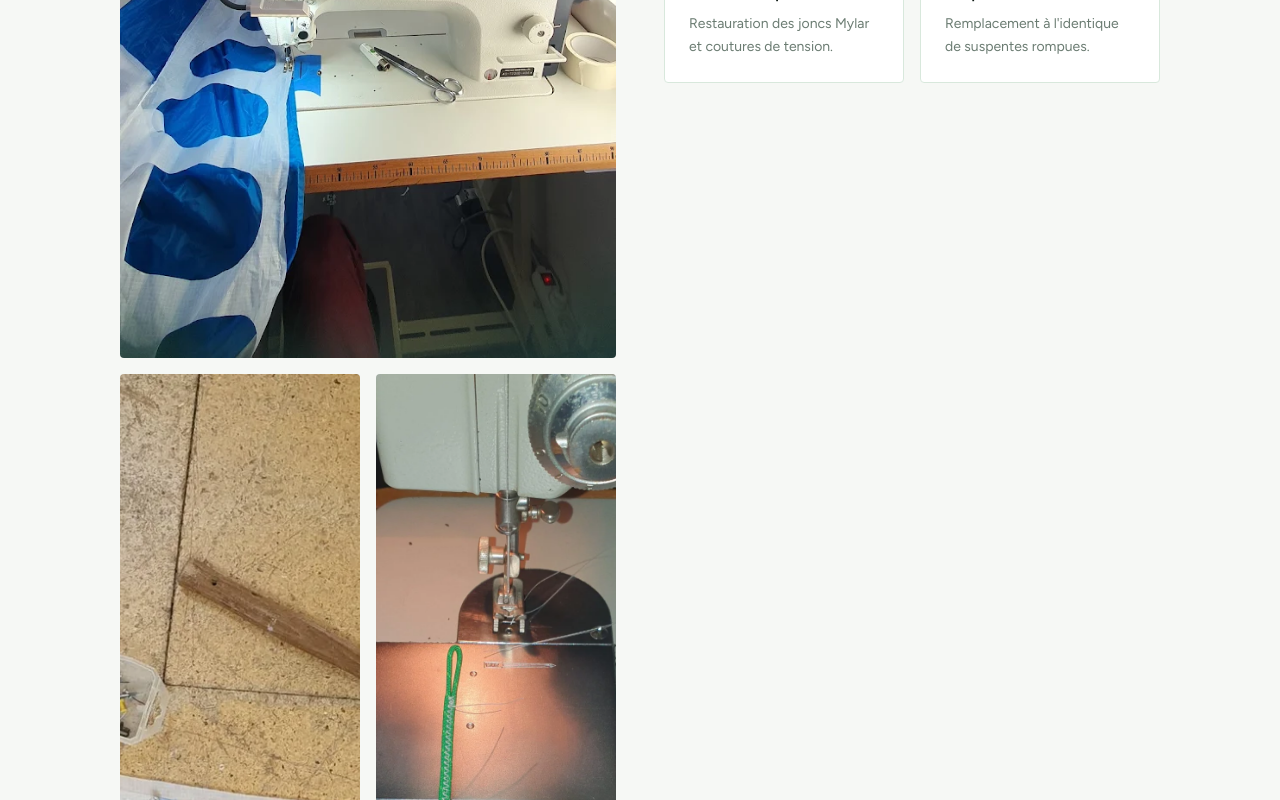
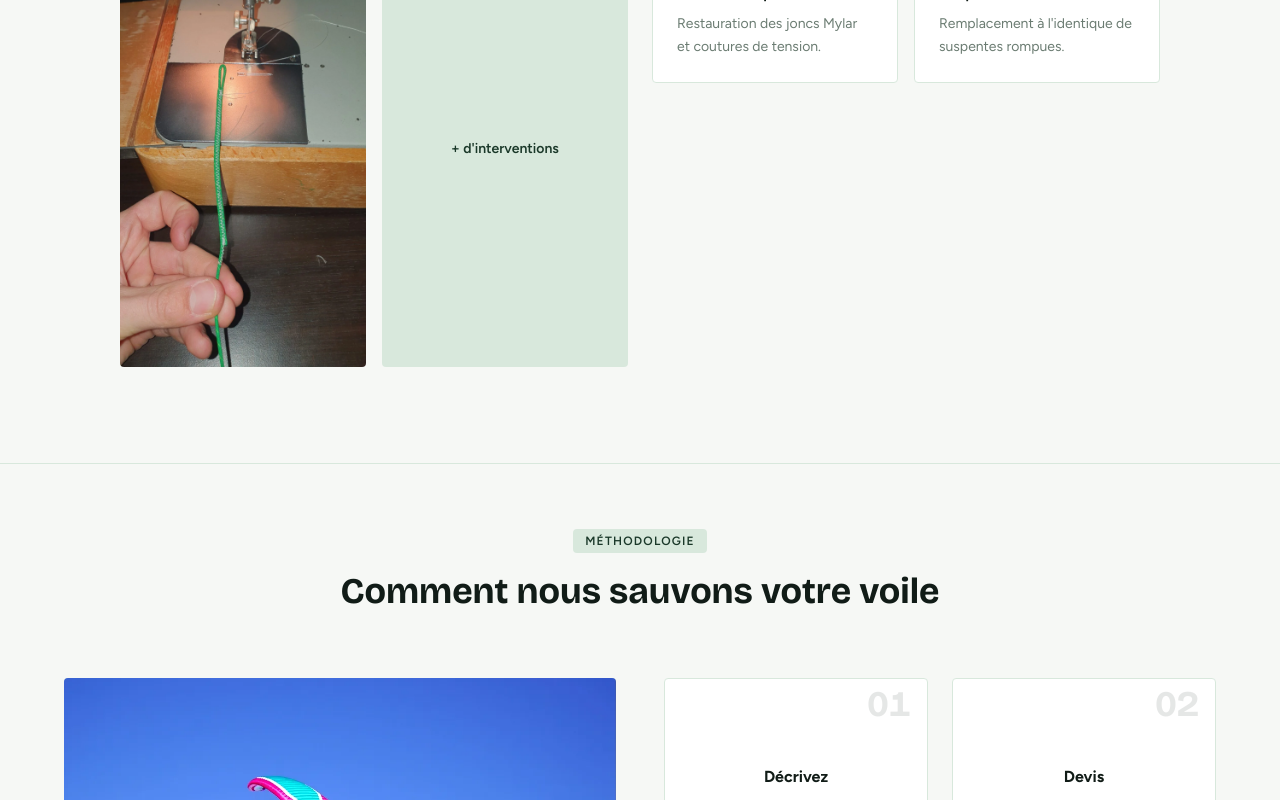
Before and after one commit to clementsbt/Parapente-rescue, a Next.js app: page / in a window 1280 px wide. Shown: the part 1420-2220 px from the top of the page. Built offline with nearby package versions, Linux system fonts and the light colour scheme.

Commit message:
feat: images en grille 2x2, texte à droite sur desktop

```diff
--- a/src/app/page.tsx
+++ b/src/app/page.tsx
@@ -159,24 +159,26 @@ export default function Home() {
             </div>
           </ScrollEffect>
           <ScrollEffect direction="right" delay={0.2}>
-            <div className="grid grid-rows-2 gap-4 h-[540px]">
+            <div className="grid grid-cols-2 gap-4 h-[400px] md:h-[540px]">
               <img src={IMG.sewing1} alt="Technicien travaillant sur une voile" className="w-full h-full object-cover rounded-sm transition-transform duration-500 hover:scale-105" style={{ background: "#D8E8DC" }} />
-              <div className="grid grid-cols-2 gap-4">
-                <img src={IMG.sewing2} alt="Réparation tissu parapente" className="w-full h-full object-cover rounded-sm transition-transform duration-500 hover:scale-105" style={{ background: "#D8E8DC" }} />
-                <img src={IMG.sewing3} alt="Couture de précision voile" className="w-full h-full object-cover rounded-sm transition-transform duration-500 hover:scale-105" style={{ background: "#D8E8DC" }} />
+              <img src={IMG.sewing2} alt="Réparation tissu parapente" className="w-full h-full object-cover rounded-sm transition-transform duration-500 hover:scale-105" style={{ background: "#D8E8DC" }} />
+              <img src={IMG.sewing3} alt="Couture de précision voile" className="w-full h-full object-cover rounded-sm transition-transform duration-500 hover:scale-105" style={{ background: "#D8E8DC" }} />
+              <div className="rounded-sm flex items-center justify-center" style={{ background: "#D8E8DC" }}>
+                <span className="text-sm font-semibold" style={{ color: FOREST }}>+ d'interventions</span>
               </div>
             </div>
           </ScrollEffect>
         </div>
 
-        {/* Desktop: images left, text right */}
-        <div className="hidden lg:grid grid-cols-2 gap-12 items-start">
+        {/* Desktop: images left (2x2 grid), text right */}
+        <div className="hidden lg:grid grid-cols-2 gap-6 items-stretch">
           <ScrollEffect direction="left">
-            <div className="grid grid-rows-2 gap-4 h-full min-h-[540px]">
+            <div className="grid grid-cols-2 gap-4 h-full">
               <img src={IMG.sewing1} alt="Technicien travaillant sur une voile" className="w-full h-full object-cover rounded-sm transition-transform duration-500 hover:scale-105" style={{ background: "#D8E8DC" }} />
-              <div className="grid grid-cols-2 gap-4">
-                <img src={IMG.sewing2} alt="Réparation tissu parapente" className="w-full h-full object-cover rounded-sm transition-transform duration-500 hover:scale-105" style={{ background: "#D8E8DC" }} />
-                <img src={IMG.sewing3} alt="Couture de précision voile" className="w-full h-full object-cover rounded-sm transition-transform duration-500 hover:scale-105" style={{ background: "#D8E8DC" }} />
+              <img src={IMG.sewing2} alt="Réparation tissu parapente" className="w-full h-full object-cover rounded-sm transition-transform duration-500 hover:scale-105" style={{ background: "#D8E8DC" }} />
+              <img src={IMG.sewing3} alt="Couture de précision voile" className="w-full h-full object-cover rounded-sm transition-transform duration-500 hover:scale-105" style={{ background: "#D8E8DC" }} />
+              <div className="rounded-sm flex items-center justify-center" style={{ background: "#D8E8DC" }}>
+                <span className="text-sm font-semibold" style={{ color: FOREST }}>+ d'interventions</span>
               </div>
             </div>
           </ScrollEffect>
```
